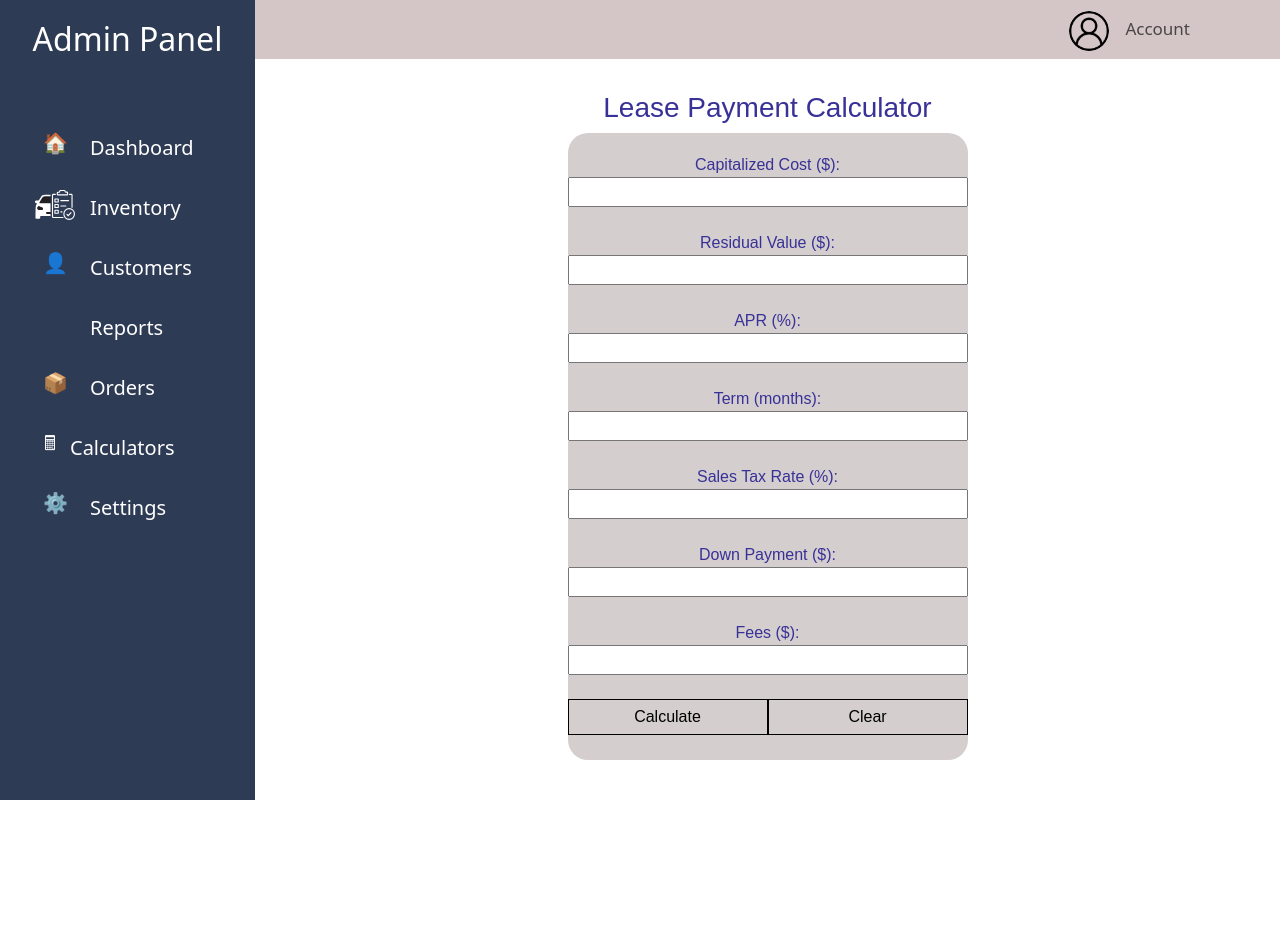
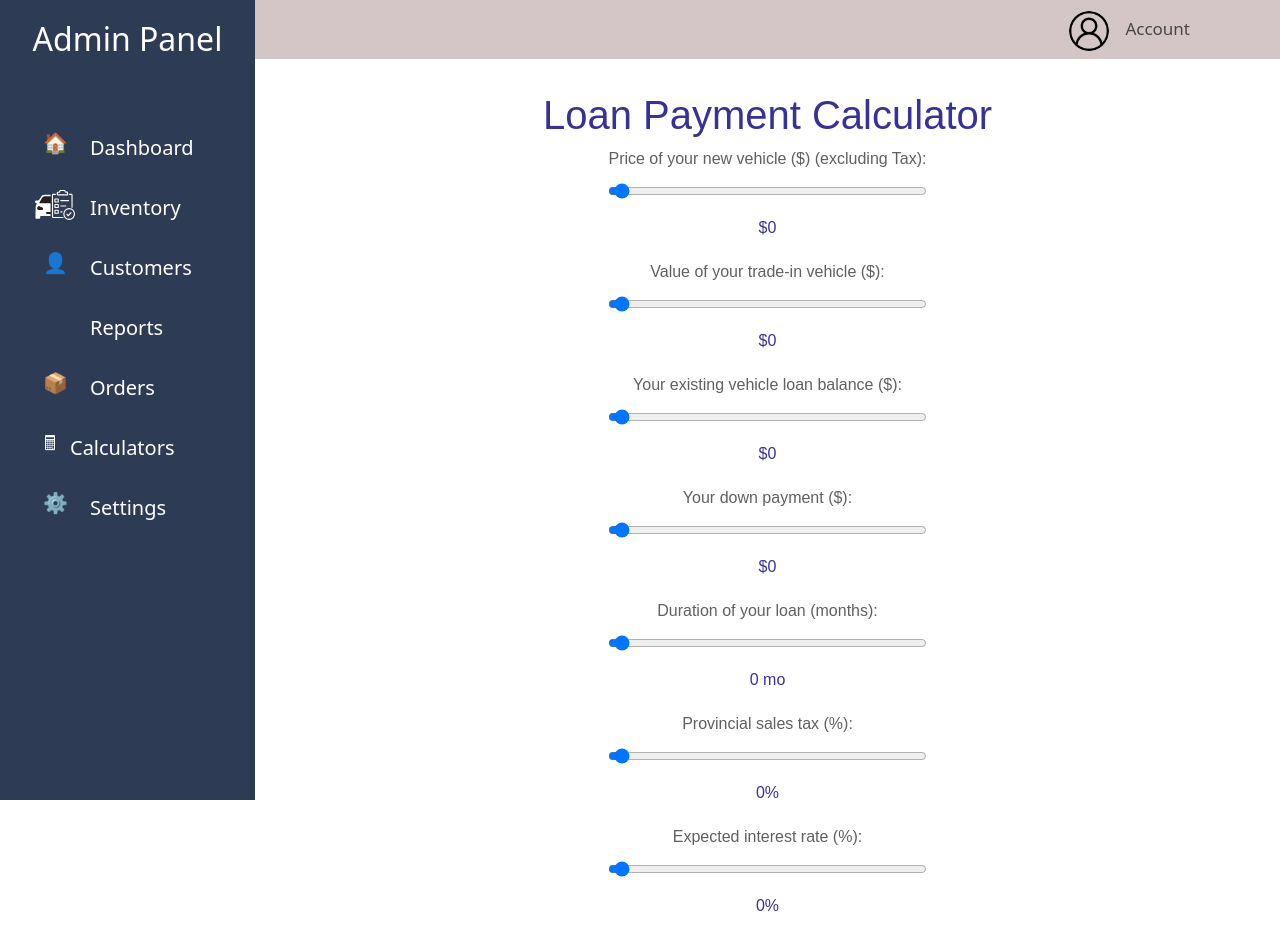
Before and after one commit to singemazuo/VIN-Decoder, a React (Create React App) app in the folder vin-decoder-client/: page /loan in a window 1280 px wide. Shown: the top 936 px of the page. Before the commit the page ends 891 px from the top, so only its background shows below. Built offline with nearby package versions, Linux system fonts and the light colour scheme; no server answers.

Commit message:
loan calc

```diff
--- a/vin-decoder-client/src/Pages/Inventory.module.css
+++ b/vin-decoder-client/src/Pages/Inventory.module.css
@@ -284,3 +284,7 @@ tbody tr:nth-child(even) {
 .iconArrow.rotated {
     transform: rotate(180deg);
 }
+
+.btnList.active, .btnGrid.active {
+    background-color: #ccc;
+}
--- a/vin-decoder-client/src/Pages/LeaseCalc.js
+++ b/vin-decoder-client/src/Pages/LeaseCalc.js
@@ -1,20 +1,85 @@
-import React from 'react';
+import React, { useState } from 'react';
 import styles from './LeaseCalc.module.css';
 import Sidebar from '../Navigation/Sidebar';
 import NavigationBar from '../Navigation/NavigationBar';
 
 const LeaseCalc = () => {
+  const [result, setResult] = useState(null);
+
+  const handleSubmit = (event) => {
+    event.preventDefault();
+    const form = event.target;
+
+    const capitalizedCost = parseFloat(form.capitalizedCost.value);
+    const residualValue = parseFloat(form.residualValue.value);
+    const apr = parseFloat(form.apr.value) / 100;
+    const term = parseInt(form.term.value);
+    const salesTaxRate = parseFloat(form.salesTaxRate.value) / 100;
+    const downPayment = parseFloat(form.downPayment.value);
+    const fees = parseFloat(form.fees.value);
+
+    const monthlyInterestRate = apr / 12;
+    const depreciationFee = (capitalizedCost - residualValue) / term;
+    const interestFee = (capitalizedCost + residualValue) * monthlyInterestRate;
+    const monthlyPayment = depreciationFee + interestFee;
+
+    const totalCost = (monthlyPayment * term) + downPayment + fees;
+    const totalCostWithTax = totalCost + (totalCost * salesTaxRate);
+
+    setResult({
+      monthlyPayment: monthlyPayment.toFixed(2),
+      totalCostWithTax: totalCostWithTax.toFixed(2),
+    });
+  };
+
+  const handleReset = () => {
+    setResult(null);
+  };
 
   return (
     <>
       <div className={styles.sideBar}>
-            <Sidebar/>
+        <Sidebar />
       </div>
       <div className={styles.navBar}>
-            <NavigationBar/>
+        <NavigationBar />
       </div>
+      <div className={styles.container}>
+        <h3>Lease Payment Calculator</h3>
+        <form className={styles.leaseForm} onSubmit={handleSubmit} onReset={handleReset}>
+          <label htmlFor="capitalizedCost">Capitalized Cost ($):</label>
+          <input className={styles.leaseInput} type="text" id="capitalizedCost" name="capitalizedCost" required /><br />
 
+          <label htmlFor="residualValue">Residual Value ($):</label>
+          <input className={styles.leaseInput} type="text" id="residualValue" name="residualValue" required /><br />
 
+          <label htmlFor="apr">APR (%):</label>
+          <input className={styles.leaseInput} type="text" id="apr" name="apr" required /><br />
+
+          <label htmlFor="term">Term (months):</label>
+          <input className={styles.leaseInput} type="text" id="term" name="term" required /><br />
+
+          <label htmlFor="salesTaxRate">Sales Tax Rate (%):</label>
+          <input className={styles.leaseInput} type="text" id="salesTaxRate" name="salesTaxRate" required /><br />
+
+          <label htmlFor="downPayment">Down Payment ($):</label>
+          <input className={styles.leaseInput} type="text" id="downPayment" name="downPayment" required /><br />
+
+          <label htmlFor="fees">Fees ($):</label>
+          <input className={styles.leaseInput} type="text" id="fees" name="fees" required /><br />
+
+          <div className={styles.leaseButtons}>
+            <button className={styles.btnCalculate} type="submit">Calculate</button>
+            <button className={styles.btnClear} type="reset">Clear</button>
+          </div>
+        </form>
+        {result && (
+          <div className={styles.result}>
+            <h2>Monthly Payment: ${result.monthlyPayment}</h2>
+            <h2>Total Cost with Tax: ${result.totalCostWithTax}</h2>
+          </div>
+        )}
+      </div>
     </>
   );
 };
--- a/vin-decoder-client/src/Pages/LoanCalc.js
+++ b/vin-decoder-client/src/Pages/LoanCalc.js
@@ -4,35 +4,82 @@ import Sidebar from '../Navigation/Sidebar';
 import NavigationBar from '../Navigation/NavigationBar';
 
 const LoanCalc = () => {
+  const [formData, setFormData] = useState({
+    price: 0,
+    tradeIn: 0,
+    loanBalance: 0,
+    downPayment: 0,
+    loanDuration: 0,
+    salesTax: 0,
+    interestRate: 0,
+  });
+
   const [result, setResult] = useState(null);
 
-  const handleSubmit = (event) => {
-    event.preventDefault();
-    const form = event.target;
+  const handleChange = (e) => {
+    const { name, value } = e.target;
+    setFormData({
+      ...formData,
+      [name]: parseFloat(value),
+    });
+  };
 
-    const capitalizedCost = parseFloat(form.capitalizedCost.value);
-    const residualValue = parseFloat(form.residualValue.value);
-    const apr = parseFloat(form.apr.value) / 100;
-    const term = parseInt(form.term.value);
-    const salesTaxRate = parseFloat(form.salesTaxRate.value) / 100;
-    const downPayment = parseFloat(form.downPayment.value);
-    const fees = parseFloat(form.fees.value);
+  const handleSubmit = (e) => {
+    e.preventDefault();
+    const {
+      price,
+      tradeIn,
+      loanBalance,
+      downPayment,
+      loanDuration,
+      salesTax,
+      interestRate,
+    } = formData;
 
-    const monthlyInterestRate = apr / 12;
-    const depreciationFee = (capitalizedCost - residualValue) / term;
-    const interestFee = (capitalizedCost + residualValue) * monthlyInterestRate;
-    const monthlyPayment = depreciationFee + interestFee;
+    const totalCost = price - tradeIn - loanBalance - downPayment;
+    const totalCostWithTax = totalCost + totalCost * (salesTax / 100);
 
-    const totalCost = (monthlyPayment * term) + downPayment + fees;
-    const totalCostWithTax = totalCost + (totalCost * salesTaxRate);
+    let monthlyPayment, biweeklyPayment, weeklyPayment;
+
+    if (interestRate === 0) {
+      monthlyPayment = totalCostWithTax / loanDuration;
+      biweeklyPayment = totalCostWithTax / (loanDuration * 2);
+      weeklyPayment = totalCostWithTax / (loanDuration * 4);
+    } else {
+      const monthlyInterestRate = interestRate / 100 / 12;
+      monthlyPayment = (totalCostWithTax * monthlyInterestRate) / (1 - Math.pow(1 + monthlyInterestRate, -loanDuration));
+
+      const biweeklyInterestRate = interestRate / 100 / 26;
+      biweeklyPayment = (totalCostWithTax * biweeklyInterestRate) / (1 - Math.pow(1 + biweeklyInterestRate, -(loanDuration * 2)));
+
+      const weeklyInterestRate = interestRate / 100 / 52;
+      weeklyPayment = (totalCostWithTax * weeklyInterestRate) / (1 - Math.pow(1 + weeklyInterestRate, -(loanDuration * 4)));
+    }
+
+    const totalInterestMonthly = monthlyPayment * loanDuration - totalCostWithTax;
+    const totalInterestBiweekly = biweeklyPayment * loanDuration * 2 - totalCostWithTax;
+    const totalInterestWeekly = weeklyPayment * loanDuration * 4 - totalCostWithTax;
 
     setResult({
       monthlyPayment: monthlyPayment.toFixed(2),
-      totalCostWithTax: totalCostWithTax.toFixed(2),
+      biweeklyPayment: biweeklyPayment.toFixed(2),
+      weeklyPayment: weeklyPayment.toFixed(2),
+      totalInterestMonthly: totalInterestMonthly.toFixed(2),
+      totalInterestBiweekly: totalInterestBiweekly.toFixed(2),
+      totalInterestWeekly: totalInterestWeekly.toFixed(2),
     });
   };
 
   const handleReset = () => {
+    setFormData({
+      price: 0,
+      tradeIn: 0,
+      loanBalance: 0,
+      downPayment: 0,
+      loanDuration: 0,
+      salesTax: 0,
+      interestRate: 0,
+    });
     setResult(null);
   };
 
@@ -45,39 +92,141 @@ const LoanCalc = () => {
         <NavigationBar />
       </div>
       <div className={styles.container}>
-        <h3>Lease Payment Calculator</h3>
-        <form className={styles.leaseForm} onSubmit={handleSubmit} onReset={handleReset}>
-          <label htmlFor="capitalizedCost">Capitalized Cost ($):</label>
-          <input className={styles.leaseInput} type="text" id="capitalizedCost" name="capitalizedCost" required /><br />
-
-          <label htmlFor="residualValue">Residual Value ($):</label>
-          <input className={styles.leaseInput} type="text" id="residualValue" name="residualValue" required /><br />
-
-          <label htmlFor="apr">APR (%):</label>
-          <input className={styles.leaseInput} type="text" id="apr" name="apr" required /><br />
-
-          <label htmlFor="term">Term (months):</label>
-          <input className={styles.leaseInput} type="text" id="term" name="term" required /><br />
-
-          <label htmlFor="salesTaxRate">Sales Tax Rate (%):</label>
-          <input className={styles.leaseInput} type="text" id="salesTaxRate" name="salesTaxRate" required /><br />
-
-          <label htmlFor="downPayment">Down Payment ($):</label>
-          <input className={styles.leaseInput} type="text" id="downPayment" name="downPayment" required /><br />
-
-          <label htmlFor="fees">Fees ($):</label>
-          <input className={styles.leaseInput} type="text" id="fees" name="fees" required /><br />
-
-          <div className={styles.leaseButtons}>
-            <button className={styles.btnCalculate} type="submit">Calculate</button>
-            <button className={styles.btnClear} type="reset">Clear</button>
+        <h1>Loan Payment Calculator</h1>
+        <form id="loanForm" onSubmit={handleSubmit} onReset={handleReset}>
+          <div className={styles.formGroup}>
+            <label htmlFor="price">Price of your new vehicle ($) (excluding Tax):</label>
+            <input
+              type="range"
+              id="price"
+              name="price"
+              min="0"
+              max="100000"
+              step="100"
+              value={formData.price}
+              onChange={handleChange}
+            />
+            <output>${formData.price}</output>
+          </div>
+          <div className={styles.formGroup}>
+            <label htmlFor="tradeIn">Value of your trade-in vehicle ($):</label>
+            <input
+              type="range"
+              id="tradeIn"
+              name="tradeIn"
+              min="0"
+              max="50000"
+              step="100"
+              value={formData.tradeIn}
+              onChange={handleChange}
+            />
+            <output>${formData.tradeIn}</output>
+          </div>
+          <div className={styles.formGroup}>
+            <label htmlFor="loanBalance">Your existing vehicle loan balance ($):</label>
+            <input
+              type="range"
+              id="loanBalance"
+              name="loanBalance"
+              min="0"
+              max="50000"
+              step="100"
+              value={formData.loanBalance}
+              onChange={handleChange}
+            />
+            <output>${formData.loanBalance}</output>
+          </div>
+          <div className={styles.formGroup}>
+            <label htmlFor="downPayment">Your down payment ($):</label>
+            <input
+              type="range"
+              id="downPayment"
+              name="downPayment"
+              min="0"
+              max="50000"
+              step="100"
+              value={formData.downPayment}
+              onChange={handleChange}
+            />
+            <output>${formData.downPayment}</output>
+          </div>
+          <div className={styles.formGroup}>
+            <label htmlFor="loanDuration">Duration of your loan (months):</label>
+            <input
+              type="range"
+              id="loanDuration"
+              name="loanDuration"
+              min="12"
+              max="96"
+              step="1"
+              value={formData.loanDuration}
+              onChange={handleChange}
+            />
+            <output>{formData.loanDuration} mo</output>
+          </div>
+          <div className={styles.formGroup}>
+            <label htmlFor="salesTax">Provincial sales tax (%):</label>
+            <input
+              type="range"
+              id="salesTax"
+              name="salesTax"
+              min="0"
+              max="20"
+              step="0.1"
+              value={formData.salesTax}
+              onChange={handleChange}
+            />
+            <output>{formData.salesTax}%</output>
+          </div>
+          <div className={styles.formGroup}>
+            <label htmlFor="interestRate">Expected interest rate (%):</label>
+            <input
+              type="range"
+              id="interestRate"
+              name="interestRate"
+              min="0"
+              max="20"
+              step="0.1"
+              value={formData.interestRate}
+              onChange={handleChange}
+            />
+            <output>{formData.interestRate}%</output>
+          </div>
+          <div className={styles.buttons}>
+            <button type="submit">Calculate</button>
+            <button type="reset">Reset</button>
           </div>
         </form>
         {result && (
-          <div className={styles.result}>
-            <h2>Monthly Payment: ${result.monthlyPayment}</h2>
-            <h2>Total Cost with Tax: ${result.totalCostWithTax}</h2>
-          </div>
+          <>
+            <h2 id="result">Calculation Result</h2>
+            <table id="paymentTable" className={styles.paymentTable}>
+              <thead>
+                <tr>
+                  <th>Payment Frequency</th>
+                  <th>Payment Amount</th>
+                  <th>Total Interest to be Paid over the Duration of the Loan</th>
+                </tr>
+              </thead>
+              <tbody>
+                <tr>
+                  <td>Monthly</td>
+                  <td id="monthlyPayment">${result.monthlyPayment}</td>
+                  <td id="monthlyInterest">${result.totalInterestMonthly}</td>
+                </tr>
+                <tr>
+                  <td>Bi-weekly</td>
+                  <td id="biweeklyPayment">${result.biweeklyPayment}</td>
+                  <td id="biweeklyInterest">${result.totalInterestBiweekly}</td>
+                </tr>
+                <tr>
+                  <td>Weekly</td>
+                  <td id="weeklyPayment">${result.weeklyPayment}</td>
+                  <td id="weeklyInterest">${result.totalInterestWeekly}</td>
+                </tr>
+              </tbody>
+            </table>
+          </>
         )}
       </div>
     </>
--- a/vin-decoder-client/src/Pages/LoanCalc.module.css
+++ b/vin-decoder-client/src/Pages/LoanCalc.module.css
@@ -1,4 +1,14 @@
-.container{
+.sideBar{
+    position: relative;
+    z-index: 1000;
+}
+
+.navBar{
+    position: relative;
+    z-index: 100;
+}
+
+.container {
     margin: 0;
     padding: 0;
     box-sizing: border-box;
@@ -9,31 +19,21 @@
     font-family: Arial, Helvetica, sans-serif;
     color: #383197;
     padding-left: 255px;
-
 }
 
-.leaseForm{
+.leaseForm {
     display: flex;
     flex-direction: column;
     align-items: center;
     width: 100%;
     max-width: 400px;
     border-radius: 20px;
-    padding: 20px 0 25px 0 ;
+    padding: 20px 0 25px 0;
     padding-left: 255;
     background-color: #d4cece;
 }
 
-.sideBar{
-    position: relative;
-    z-index: 1000;
-}
-.navBar{
-    position: relative;
-    z-index: 100;
-}
-
-.leaseButtons{
+.leaseButtons {
     border: none;
     background: transparent;
     display: flex;
@@ -41,14 +41,61 @@
     width: 100%;
 }
 
-.btnClear, .btnCalculate{
+.btnClear, .btnCalculate {
     border: 1px black solid;
     padding: 5px 5px 5px 5px;
     background: transparent;
     width: 50%;
-
 }
 
-.leaseInput{
+.leaseInput {
     width: 100%;
 }
+
+.formGroup {
+    display: flex;
+    flex-direction: column;
+    margin-bottom: 20px;
+}
+
+.formGroup label {
+    margin-bottom: 5px;
+    color: #606060;
+}
+
+.formGroup input {
+    height: 30px;
+    margin-bottom: 10px;
+    padding: 5px;
+    border-radius: 4px;
+    border: 1px solid #cccccc;
+    background-color: #ffffff;
+    color: #000000;
+}
+
+.buttons {
+    display: flex;
+    justify-content: space-around;
+    width: 100%;
+    gap: 4px;
+}
+
+.button {
+    border: 1px solid #ccc;
+    border-radius: 6px;
+    width: 48%;
+    padding: 10px;
+    background-color: #ffffff;
+    color: #000000;
+    cursor: pointer;
+}
+
+.button:hover {
+    background-color: #e0e0e0;
+}
+
+.paymentTable {
+    text-align: center;
+    margin-top: 20px;
+    color: #000000;
+}
```
Also changed, not shown: vin-decoder-client/src/Pages/Inventory.js (+14 -2 lines), vin-decoder-client/src/Pages/LeaseCalc.module.css (+57 -0 lines). Lines whose indentation alone changed are shown as unchanged.
